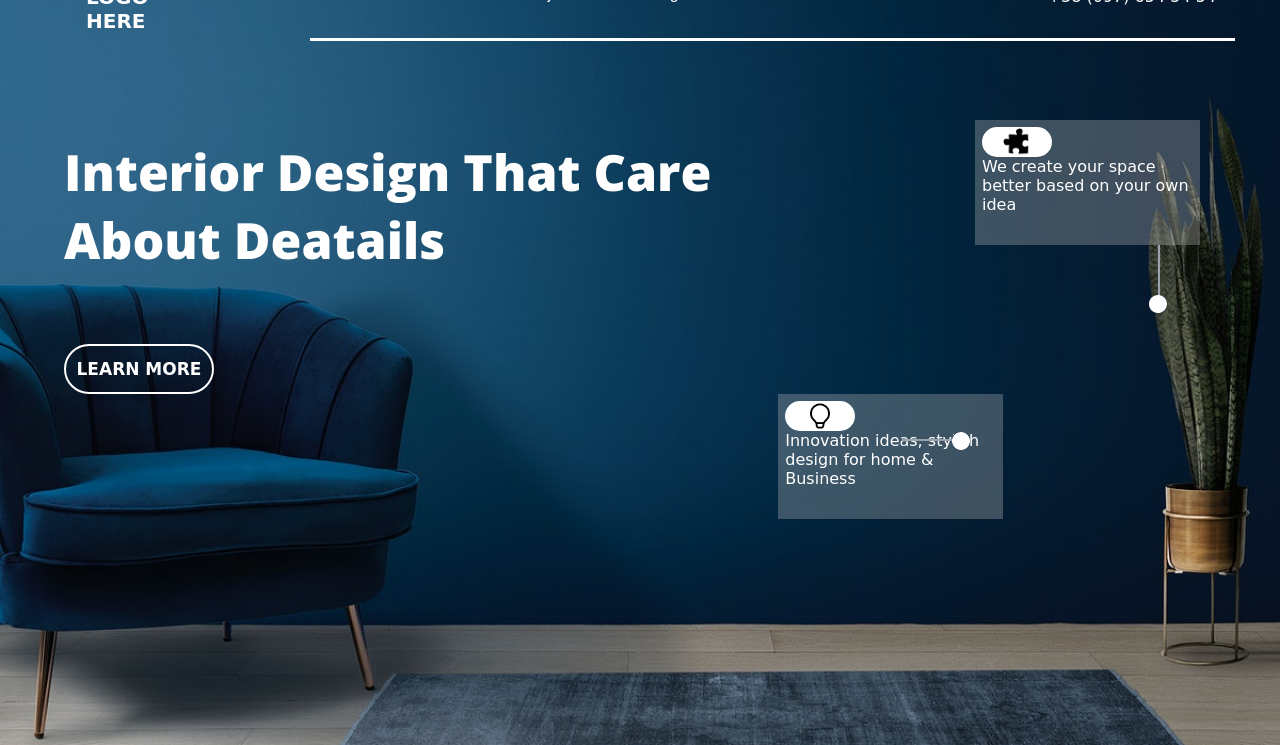
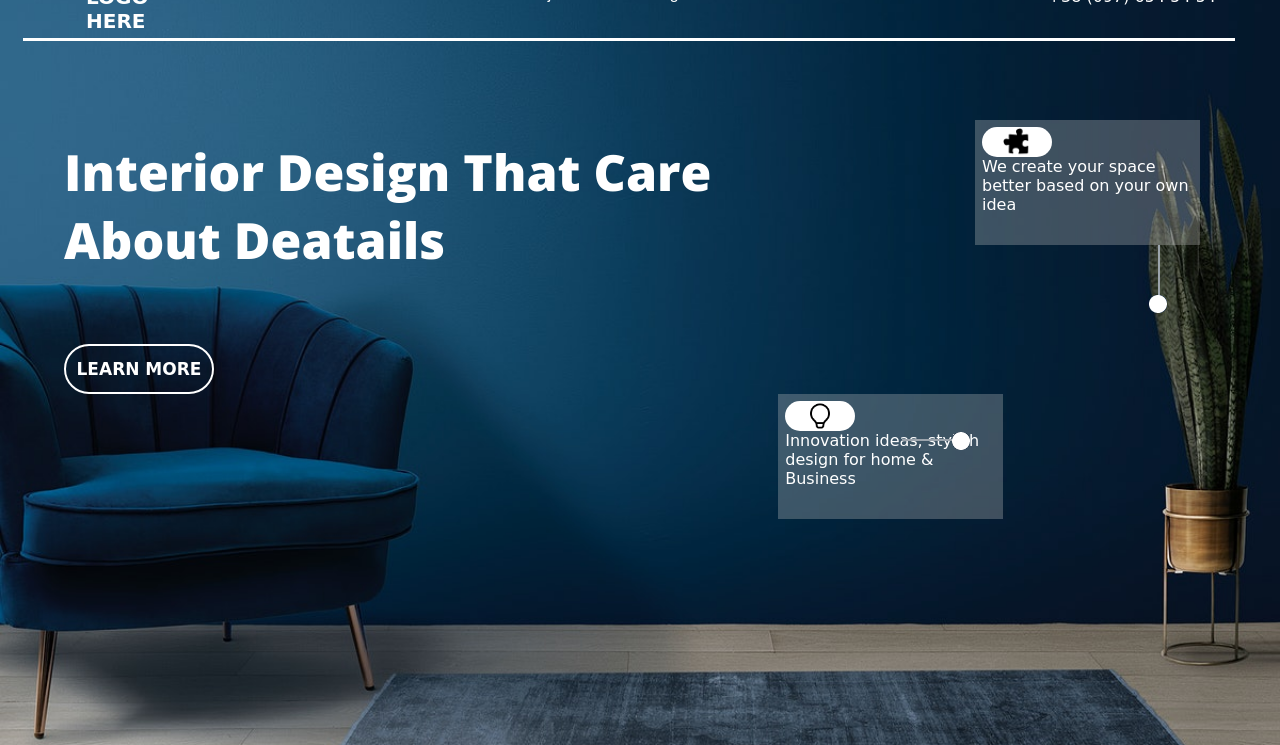
Before and after one commit to vivek741/Interior-Design-Landing-Page, a plain HTML site: page index.html in a window 1280 px wide. Shown: the part 55-800 px from the top of the page. Drawn offline with nearby package versions, Linux system fonts and the light colour scheme; a web font is replaced by a local one.

Commit message:
Update style.css
underline width change

```diff
--- a/style.css
+++ b/style.css
@@ -128,7 +128,7 @@ body  {
 }
 .under-line{
   border-bottom: 3px solid white;
-  width: 925px;
+  width: 1212px;
   position: absolute;
   right: 45px;
 }
```
